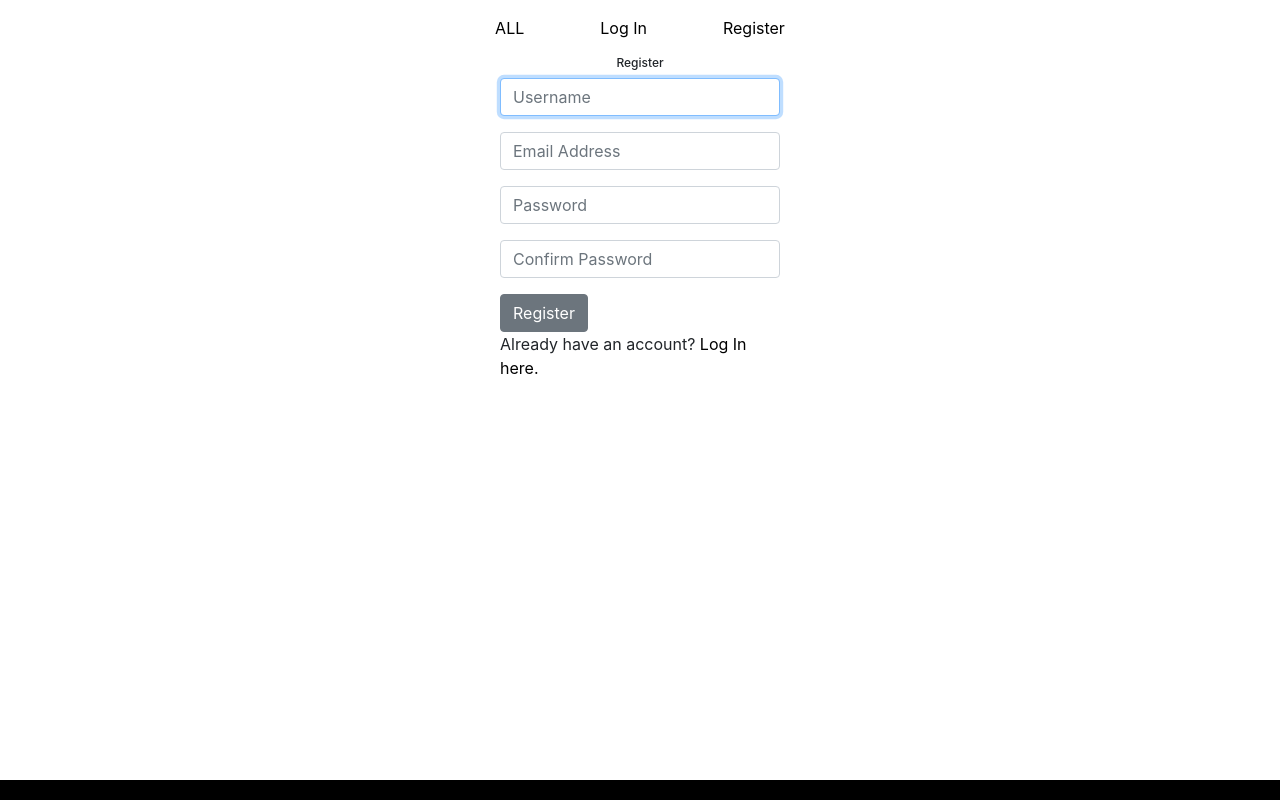
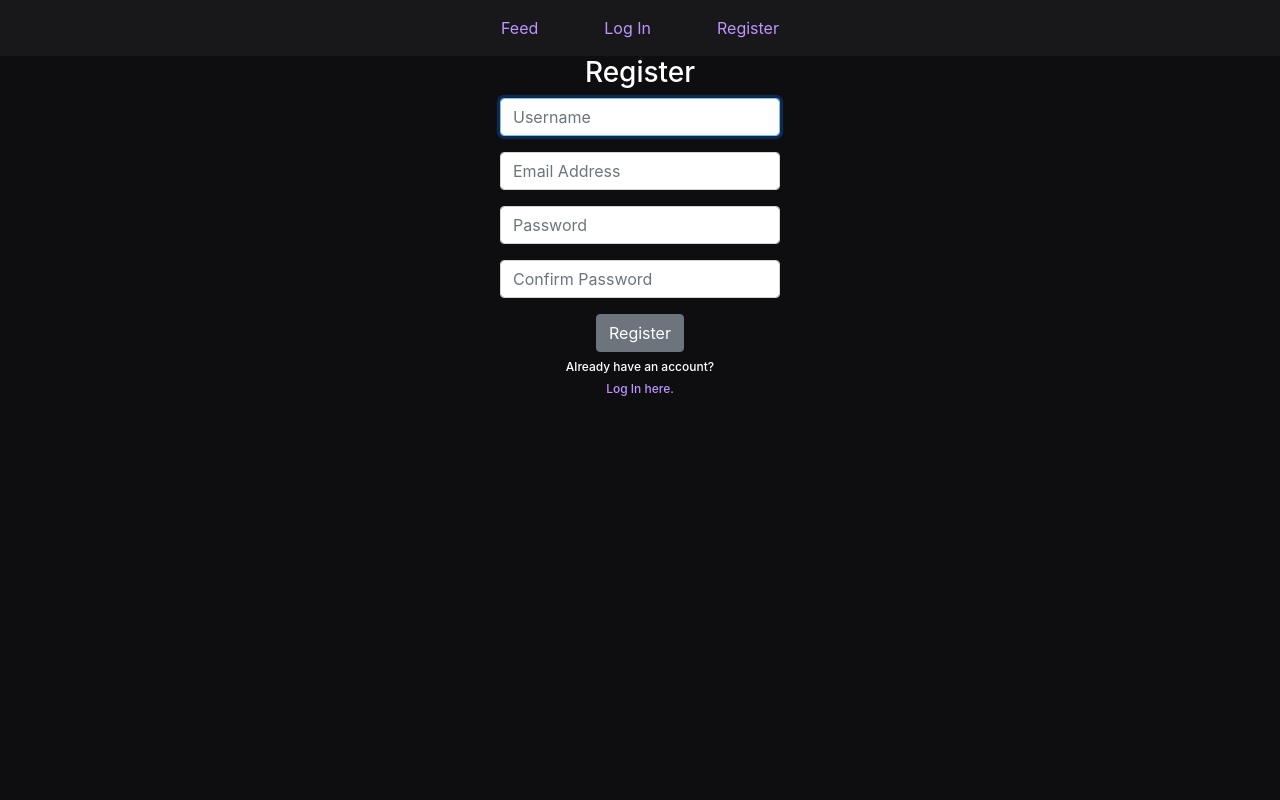
Before and after one commit to franklinle/Socialverse, a Django app: page /register in a window 1280 px wide. Run offline with Django 3.2, Linux system fonts and the light colour scheme; some libraries are stand-ins or nearby versions.

Commit message:
finishing touches

```diff
--- a/networkApp/static/networkApp/styles.css
+++ b/networkApp/static/networkApp/styles.css
@@ -1,15 +1,6 @@
 /* sections */
-.body {
-  margin-right: 500px;
-  margin-left: 500px;
-}
-
-footer {
-  margin-top: auto;
-  background-color: black;
-  color: black;
-  text-align: center;
-  padding: 10px;
+body {
+  background-color: #0e0e10;
 }
 
 h1 {
@@ -19,13 +10,33 @@ h2 {
   text-align: center;
   font-size: 12px;
 }
+/* current page title */
+h3 {
+  color: white;
+  text-align: center;
+}
+
+h4 {
+  text-align: center;
+  font-size: 12px;
+  color: white;
+}
+
+h5 {
+  text-align: center;
+  font-size: 12px;
+  color: #bf94ff;
+}
+
+h6 {
+  color: white;
+  font-size: 15px;
+  text-align: center;
+}
 
 /* navigation bar */
 
 /* navbar text color */
-nav a {
-  padding-left: 100px;
-}
 
 .navbar-expand-lg {
   display: flex !important;
@@ -34,26 +45,39 @@ nav a {
 }
 
 .navbar-nav > li {
-  padding-left: 30px;
-  padding-right: 30px;
+  padding-left: 25px;
+  padding-right: 25px;
 }
 
-/* profile color */
+.navbar-custom {
+  background-color: #18181b;
+}
+
+/* profile name color */
 a {
-  color: black;
+  color: #bf94ff;
 }
 
 a:hover {
-  color: #1db954;
+  color: white;
+}
+
+/* profile color inverse */
+d {
+  color: white;
+}
+
+d:hover {
+  color: #bf94ff;
 }
 
 /* edit button */
 .edit {
-  color: blue !important;
+  color: white !important;
 }
 
 .edit:hover {
-  color: #25c488 !important;
+  color: #bf94ff !important;
 }
 
 /* Posts */
@@ -62,18 +86,26 @@ a:hover {
 }
 
 .post:hover {
-  background-color: rgb(76, 244, 76);
+  background-color: #1f1f23;
 }
 
 /* new post */
 #new-post-section {
+  color: white;
   border-radius: 30px;
   padding: 10px;
   border: 1px solid grey;
 }
 
+#new-post-section-background {
+  background-color: #0e0e10;
+  margin-right: 500px;
+  margin-left: 500px;
+}
+
 /* posted posts */
 .posts-section .post {
+  color: white;
   border-radius: 30px;
   padding: 15px;
   border: 1px solid grey;
@@ -83,3 +115,16 @@ a:hover {
 .like-button {
   border-radius: 10px;
 }
+
+.follower-following {
+  text-align: center;
+}
+
+.center-column {
+  width: 400px;
+  margin: 20px auto;
+  padding: 20px;
+  background-color: rgb(29, 27, 27);
+  border-radius: 10px;
+  box-shadow: 6px 2px 30px 0px rgba(0, 0, 0, 0.75);
+}
--- a/networkApp/templates/networkApp/layout.html
+++ b/networkApp/templates/networkApp/layout.html
@@ -19,16 +19,19 @@
   <link href="{% static 'networkApp/styles.css' %}" rel="stylesheet" />
   <!-- stylesheets end -->
 
+  <!-- navigation bar -->
   <body class="d-flex flex-column min-vh-100">
-    <nav class="navbar navbar-expand-lg">
+    <!-- navbar position -->
+    <nav class="navbar navbar-expand-lg navbar-custom">
+      <!-- navbar item container -->
       <div>
         <ul class="nav navbar-nav mr-auto">
           <li class="nav-item">
-            <a class="nav-link" href="{% url 'index' %}">ALL</a>
+            <a class="nav-link" href="{% url 'index' %}">Feed</a>
           </li>
           {% if user.is_authenticated %}
           <li class="nav-item">
-            <a class="nav-link" href="{% url 'following' %}">FOR YOU</a>
+            <a class="nav-link" href="{% url 'following' %}">For You</a>
           </li>
           {% if user.is_authenticated %}
           <li class="nav-item">
@@ -38,7 +41,7 @@
           </li>
           {% endif %}
           <li class="nav-item">
-            <a class="nav-link" href="{% url 'logout' %}">SIGN OUT</a>
+            <a class="nav-link" href="{% url 'logout' %}">Log out</a>
           </li>
           {% else %}
           <li class="nav-item">
@@ -50,10 +53,11 @@
           {% endif %}
         </ul>
       </div>
+      <!-- navbar item container end -->
     </nav>
-
+    <!-- navbar position end -->
     <div class="body">{% block body %} {% endblock %}</div>
-
     <footer id="my-reference"></footer>
   </body>
+  <!-- navigation bar end -->
 </html>
--- a/networkApp/templates/networkApp/register.html
+++ b/networkApp/templates/networkApp/register.html
@@ -1,8 +1,6 @@
-{% extends "networkApp/layout.html" %}
-
-{% block body %}
-
-    <h2>Register</h2>
+{% extends "networkApp/layout.html" %} {% block body %}
+<div id="new-post-section-background">
+  <h3>Register</h3>
 
   {% if message %}
   <div>{{ message }}</div>
@@ -11,20 +9,47 @@
   <form action="{% url 'register' %}" method="post">
     {% csrf_token %}
     <div class="form-group">
-            <input class="form-control" autofocus type="text" name="username" placeholder="Username">
+      <input
+        class="form-control"
+        autofocus
+        type="text"
+        name="username"
+        placeholder="Username"
+      />
     </div>
     <div class="form-group">
-            <input class="form-control" type="email" name="email" placeholder="Email Address">
+      <input
+        class="form-control"
+        type="email"
+        name="email"
+        placeholder="Email Address"
+      />
     </div>
     <div class="form-group">
-            <input class="form-control" type="password" name="password" placeholder="Password">
+      <input
+        class="form-control"
+        type="password"
+        name="password"
+        placeholder="Password"
+      />
     </div>
     <div class="form-group">
-            <input class="form-control" type="password" name="confirmation" placeholder="Confirm Password">
+      <input
+        class="form-control"
+        type="password"
+        name="confirmation"
+        placeholder="Confirm Password"
+      />
     </div>
-        <input class="btn btn-secondary" type="submit" value="Register">
+    <h4>
+      <input class="btn btn-secondary" type="submit" value="Register" />
+    </h4>
   </form>
 
-    Already have an account? <a href="{% url 'login' %}">Log In here.</a>
+  <h4>Already have an account?</h4>
+  <h5>
+    <a href="{% url 'login' %}">Log In here.</a>
+  </h5>
 
   {% endblock %}
+</div>
```
Also changed, not shown: networkApp/templates/networkApp/following.html (+8 -3 lines), networkApp/templates/networkApp/index.html (+9 -4 lines), networkApp/templates/networkApp/login.html (+22 -9 lines), networkApp/templates/networkApp/profile.html (+22 -13 lines), db.sqlite3. Lines whose indentation alone changed are shown as unchanged.
